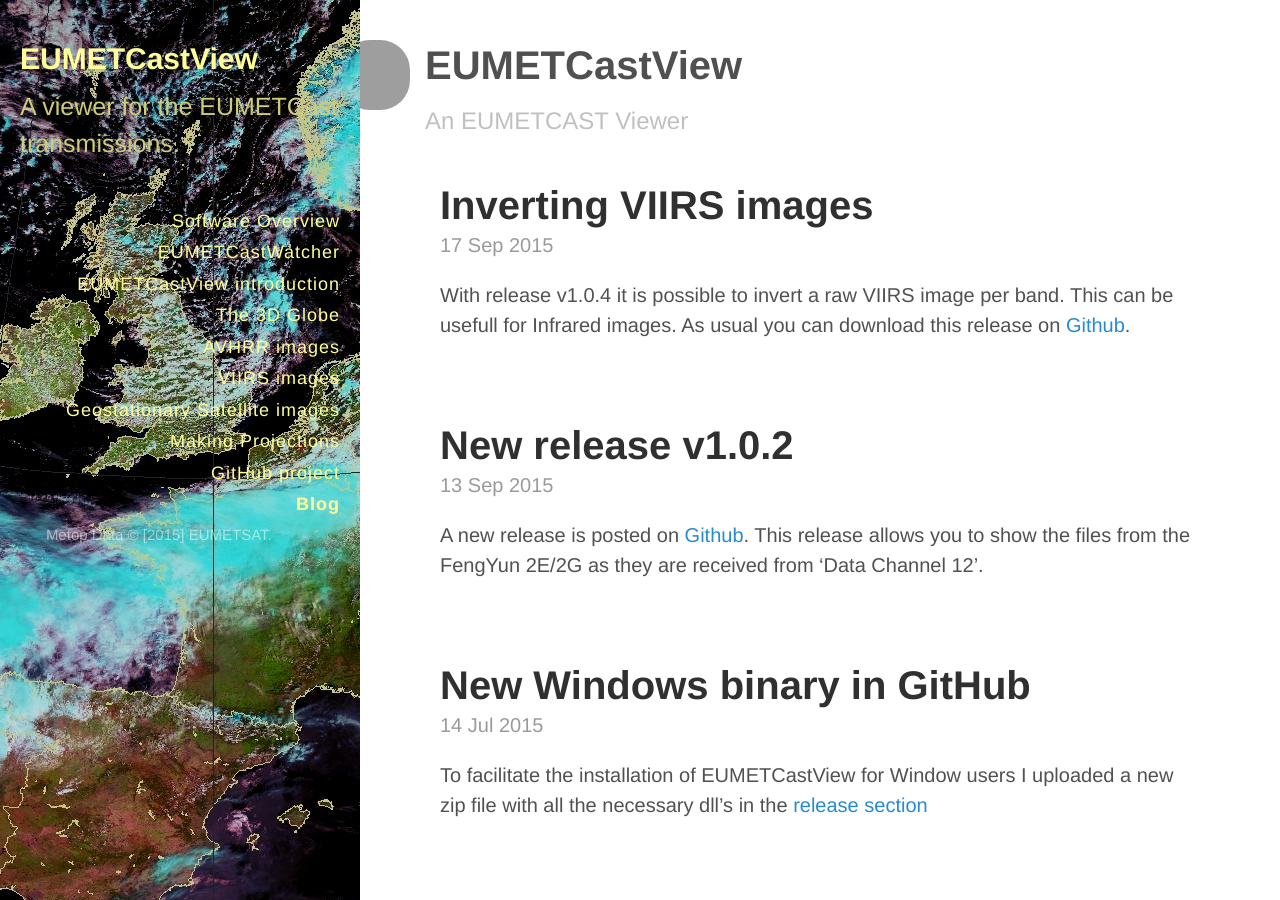
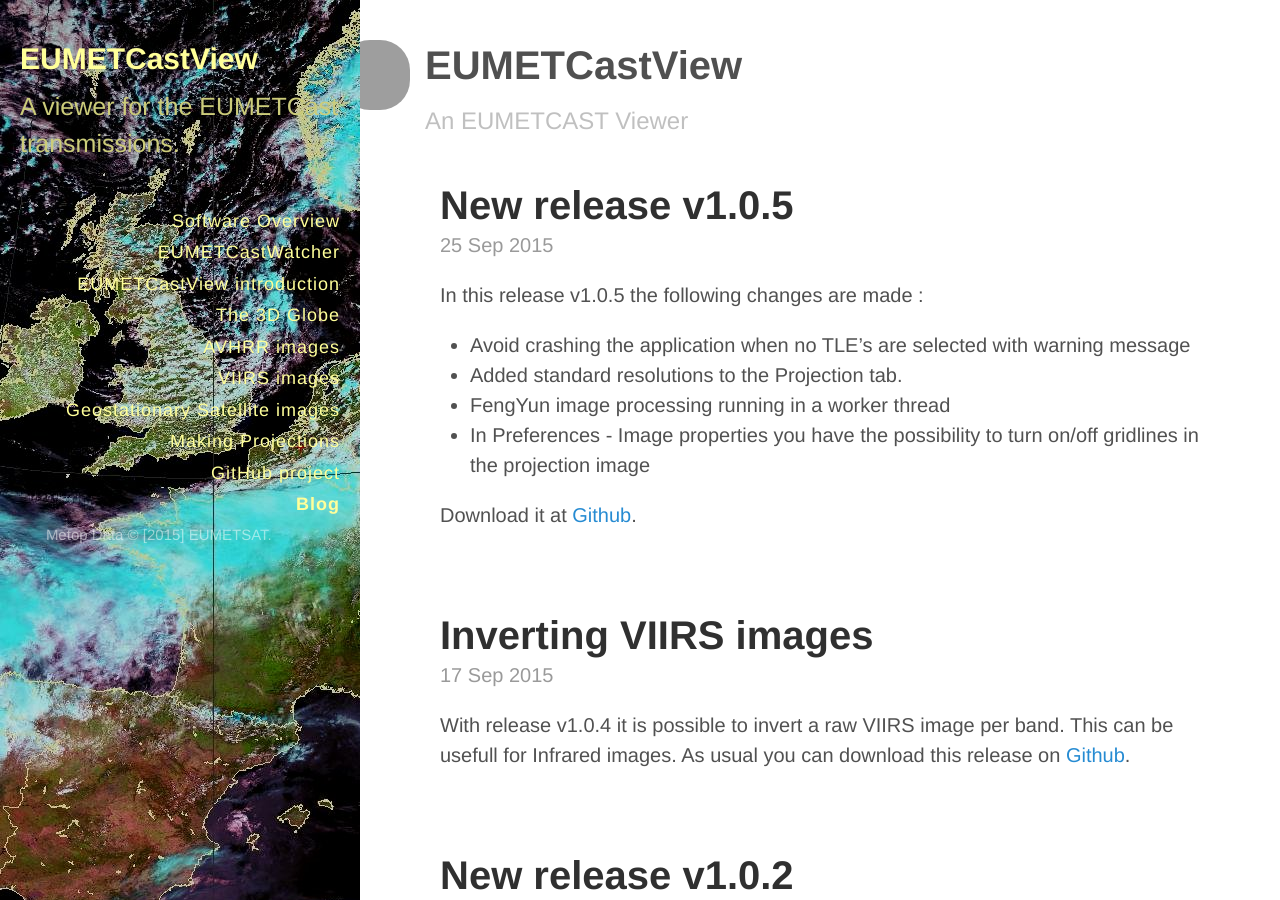
Before and after one commit to hvanruys/hvanruys.github.io, a Jekyll site: the page built from index.html, in a window 1280 px wide and 900 px high. Built offline with Jekyll 4.4.1, drawn with Linux system fonts in a browser that asks for light colours; Markdown is read by kramdown in place of the engine named in the settings; the list of posts is cut into pages by our own code; grey boxes are pictures that could not be loaded.

Commit message:
New post

```diff
--- /dev/null
+++ b/_posts/2015-09-25-New-release-v1_0_5.md
@@ -0,0 +1,13 @@
+---
+layout: post
+title: New release v1.0.5
+---
+
+In this release v1.0.5 the following changes are made :
+
+- Avoid crashing the application when no TLE's are selected with warning message
+- Added standard resolutions to the Projection tab.
+- FengYun image processing running in a worker thread
+- In Preferences - Image properties you have the possibility to turn on/off gridlines in the projection image
+
+Download it at <a href="https://github.com/hvanruys/EUMETCastView/releases">Github</a>.
--- a/eumetcastview.md
+++ b/eumetcastview.md
@@ -82,7 +82,7 @@
 
 ##The 3D Globe page
 
-The 3D globe makes it easier to select the segments of interest. By right clicking <strong>in</strong> the boundery of the segment you can select or deselect this segment. By moving the vertical scroll bar, the segment tracks will move over the globe. Again, the button 'Make Image' will render the satellite image in the image page. When the button 'Texture on' in the toolbox page is set, the image will also be rendered to the texture of the 3D globe. You can toggle this button from 'Texture On' to 'Texture Off'.
+The 3D globe makes it easier to select the segments of interest. By right clicking <strong>in</strong> the boundery of the segment you can select or deselect this segment. By moving the vertical scroll bar on the right of the 3D globe, the segment tracks will move over the globe in function of time. Again, the button 'Make Image' will render the satellite image in the image page. When the button 'Texture on' in the toolbox page is set, the image will also be rendered to the texture of the 3D globe. You can toggle this button from 'Texture On' to 'Texture Off'.
 
 ![placeholder](/images/Screenshot_eumetcastview_globe.jpg)
 
```
